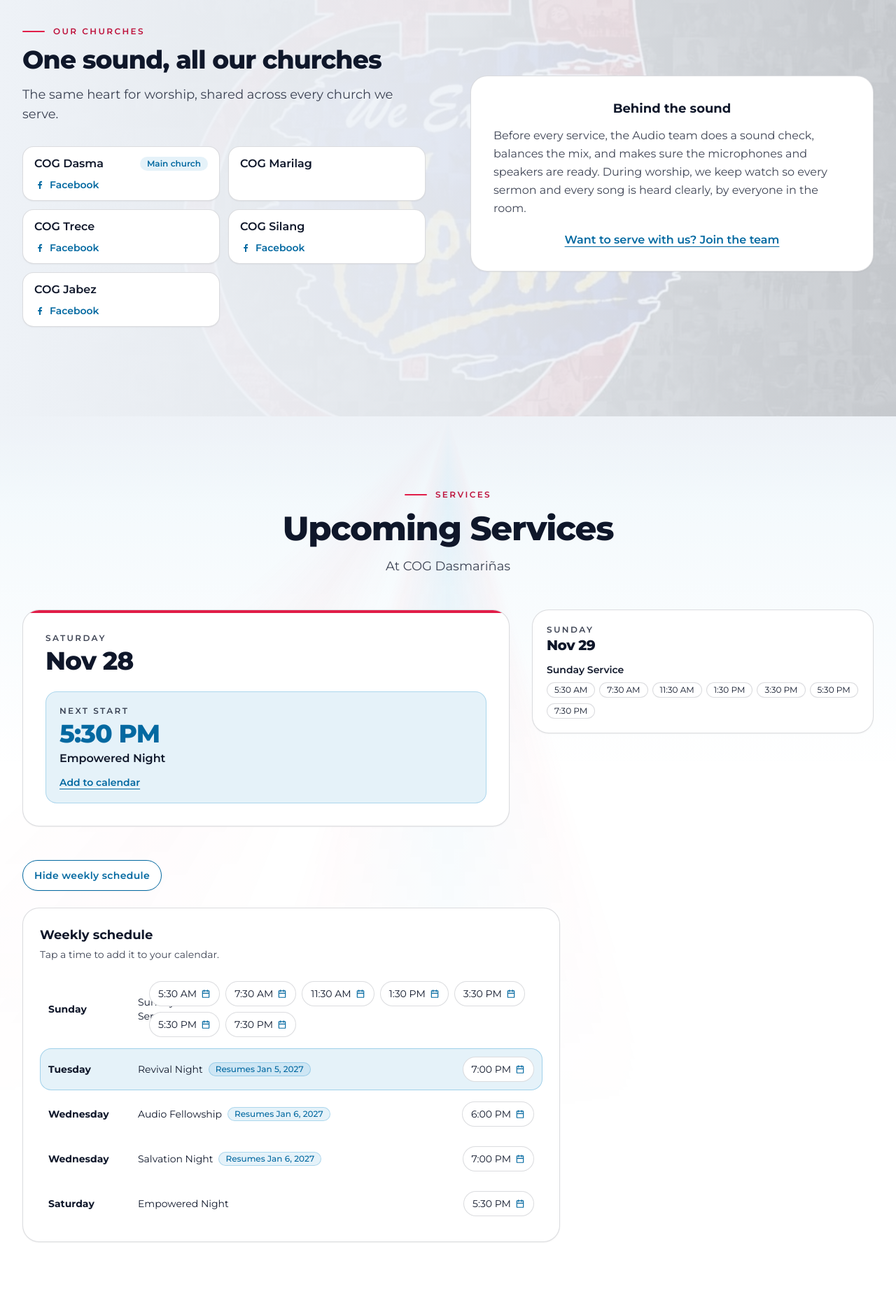
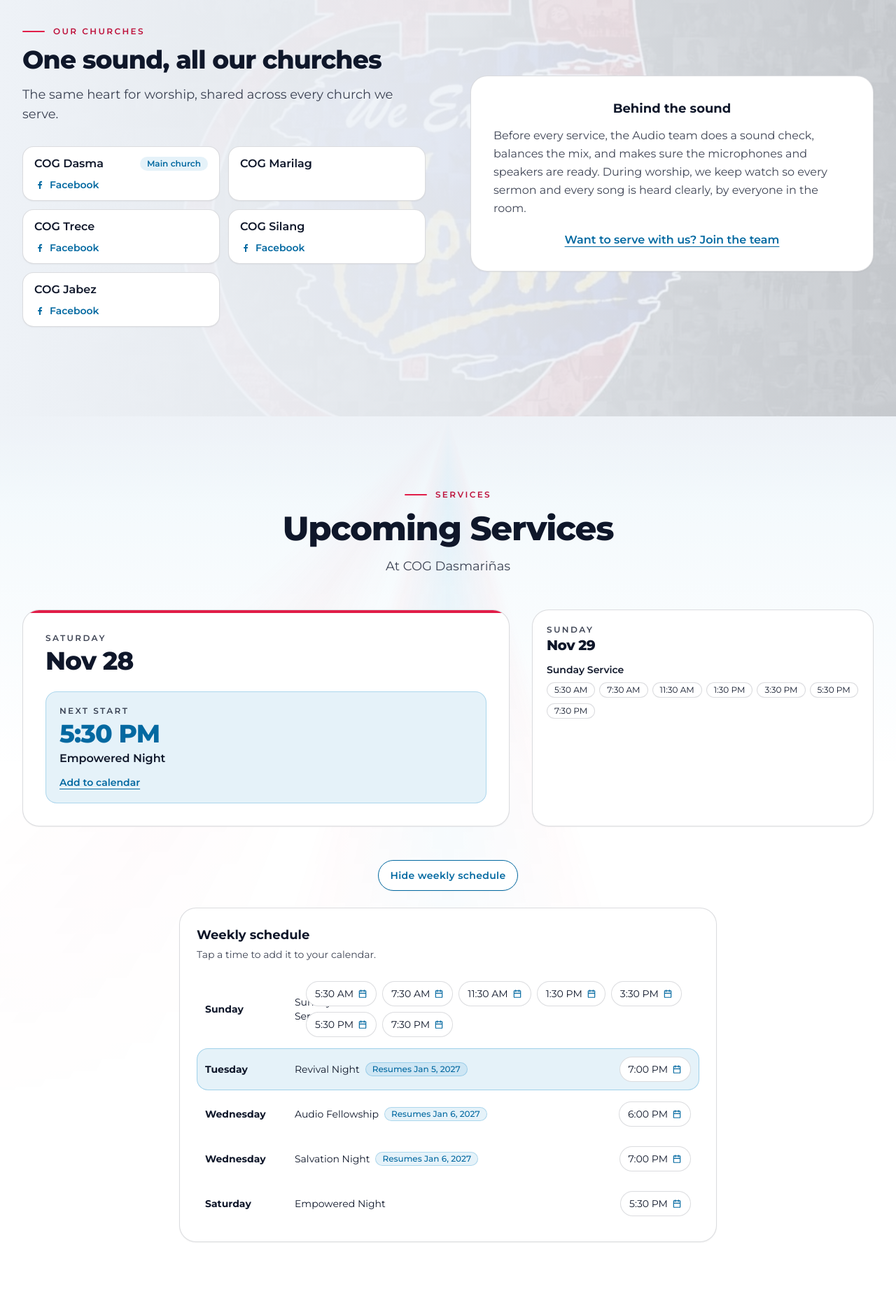
Before and after one commit to Loucho09/cog-audio-ministry, a Laravel app: page / in a window 1280 px wide, after a click on "See weekly schedule". Shown: the part 2640-4512 px from the top of the page at 70% size. Run offline with Laravel 12, Linux system fonts and the light colour scheme; data comes from the database, SQL or seed files in the repository; style sheets or scripts are compiled from the project's sources; some web fonts are replaced.

Commit message:
fix: polish homepage across tablet, laptop and phone widths
- Hero photo pinned bottom and width-fit on lg so its wordmark never
  overlaps the heading (1024-1920); object-left below lg
- What We Do panel and services cards stretch to equal heights;
  weekly schedule toggle centred
- Contact cards single column until xl; footer columns fit the email
- Church card names wrap with the badge; navbar name fits at 360px

Co-Authored-By: Claude Opus 5.5 <noreply@anthropic.com>

```diff
--- a/resources/views/components/home/churches.blade.php
+++ b/resources/views/components/home/churches.blade.php
@@ -33,8 +33,8 @@
                 <ul class="mt-8 grid gap-3 sm:grid-cols-2">
                     @foreach ($churches as $church)
                         <li class="flex flex-col gap-2 rounded-2xl border border-text/15 bg-surface px-4 py-3 shadow-sm dark:border-white/15 dark:bg-black/55 dark:shadow-none dark:backdrop-blur-sm">
-                            <div class="flex items-center justify-between gap-3">
-                                <span class="font-semibold text-text">{{ $church['name'] }}</span>
+                            <div class="flex flex-wrap items-center justify-between gap-x-3 gap-y-1">
+                                <span class="min-w-0 break-words font-semibold text-text">{{ $church['name'] }}</span>
                                 @if ($church['is_main'] ?? false)
                                     <span class="rounded-full bg-primary/10 px-2.5 py-0.5 text-xs font-semibold text-primary-dark dark:bg-white/15 dark:text-white">Main church</span>
                                 @endif
--- a/resources/views/components/home/contact.blade.php
+++ b/resources/views/components/home/contact.blade.php
@@ -21,7 +21,7 @@
 
         <div class="mt-12 grid gap-8 sm:mt-16 lg:col-span-8 lg:mt-0 {{ $address ? 'lg:grid-cols-2 lg:items-stretch lg:gap-10' : '' }}">
             @if ($hasContact)
-            <ul class="grid w-full gap-4 {{ $address ? '' : 'mx-auto max-w-2xl sm:grid-cols-2 lg:mx-0 lg:max-w-none' }}">
+            <ul class="grid w-full gap-4 {{ $address ? '' : 'mx-auto max-w-xl lg:mx-0 lg:max-w-none xl:grid-cols-2' }}">
                 @if ($email)
                     <li>
                         <a href="mailto:{{ $email }}" class="{{ $cardClasses }}">
--- a/resources/views/components/home/hero.blade.php
+++ b/resources/views/components/home/hero.blade.php
@@ -14,10 +14,11 @@
             height="609"
             fetchpriority="high"
             decoding="async"
-            class="absolute inset-0 -z-10 h-full w-full object-cover object-center lg:bottom-auto lg:h-auto lg:max-h-full lg:[mask-image:linear-gradient(to_bottom,black_65%,transparent)]"
+            class="absolute inset-0 -z-10 h-full w-full object-cover object-left lg:top-auto lg:h-auto lg:max-h-full lg:[mask-image:linear-gradient(to_top,black_65%,transparent)]"
         >
-        {{-- Desktop: fit the photo to the width (not cover) so the wide photo is not cropped on the left,
-             which pushed its wordmark behind the hero text at ~1440px. The bottom fades into the black section. --}}
+        {{-- Desktop: fit the photo to the width (not cover) and pin it to the bottom, so the photo's own
+             "COG Audio" wordmark sits low-right, below the h1 and right of the text column at 1024px and up.
+             The top edge fades into the black section. --}}
     </picture>
 
     {{-- Readability overlay. Darker on the left where the text sits; the photo's wordmark stays visible on the right.
--- a/resources/views/components/home/services.blade.php
+++ b/resources/views/components/home/services.blade.php
@@ -22,16 +22,16 @@
         @if ($soon->isEmpty() && $weekly->isEmpty())
             <p class="mt-10 text-center text-base text-text/80 sm:mt-12">Service times will be posted soon.</p>
         @else
-            <div class="mt-10 sm:mt-12 lg:grid lg:grid-cols-12 lg:items-start lg:gap-8">
+            <div class="mt-10 sm:mt-12 lg:grid lg:grid-cols-12 lg:items-stretch lg:gap-8">
                 @if ($spotlight)
-                    <div class="mx-auto max-w-3xl {{ $upcoming->isNotEmpty() ? 'lg:col-span-7' : 'lg:col-span-12' }} lg:mx-0 lg:max-w-none">
+                    <div class="mx-auto max-w-3xl {{ $upcoming->isNotEmpty() ? 'lg:col-span-7' : 'lg:col-span-12' }} lg:mx-0 lg:flex lg:max-w-none lg:flex-col lg:[&>*]:flex-1">
                         @include('components.home.partials.service-spotlight', ['day' => $spotlight, 'badge' => $spotlight['badge']])
                     </div>
                 @endif
 
                 @if ($upcoming->isNotEmpty())
                     {{-- Flex + centred on mobile. On lg, a stacked list in the right column beside the featured service. --}}
-                    <ul class="mt-6 flex flex-wrap justify-center gap-4 sm:mt-8 [&>li]:w-full {{ $spotlight ? 'lg:col-span-5' : 'lg:col-span-12' }} lg:mt-0 lg:flex-col lg:flex-nowrap lg:justify-start">
+                    <ul class="mt-6 flex flex-wrap justify-center gap-4 sm:mt-8 [&>li]:w-full {{ $spotlight ? 'lg:col-span-5' : 'lg:col-span-12' }} lg:mt-0 lg:flex-col lg:flex-nowrap lg:justify-start lg:[&>li]:flex-1">
                         @foreach ($upcoming as $day)
                             @include('components.home.partials.service-day', ['day' => $day, 'badge' => $day['badge']])
                         @endforeach
@@ -41,7 +41,7 @@
 
             @if ($weekly->isNotEmpty())
                 <div x-data="{ openWeekly: false }" class="mt-10 sm:mt-12">
-                    <div class="text-center lg:text-left">
+                    <div class="text-center">
                         <x-site.button
                             variant="secondary"
                             x-on:click="openWeekly = !openWeekly"
@@ -53,7 +53,7 @@
                         </x-site.button>
                     </div>
 
-                    <div id="weekly-schedule" x-show="openWeekly" x-cloak class="mx-auto mt-6 max-w-3xl lg:mx-0 rounded-3xl border border-text/15 bg-surface p-5 dark:bg-background shadow-sm sm:p-6">
+                    <div id="weekly-schedule" x-show="openWeekly" x-cloak class="mx-auto mt-6 max-w-3xl rounded-3xl border border-text/15 bg-surface p-5 dark:bg-background shadow-sm sm:p-6">
                         <h3 class="text-lg font-bold text-text">Weekly schedule</h3>
                         <p class="mt-1 text-sm text-text/80">Tap a time to add it to your calendar.</p>
                         <ul class="mt-4 space-y-1">
--- a/resources/views/components/home/what-we-do.blade.php
+++ b/resources/views/components/home/what-we-do.blade.php
@@ -52,7 +52,7 @@
         @endphp
 
         <div
-            class="mx-auto mt-12 sm:mt-16 lg:grid lg:grid-cols-12 lg:items-start lg:gap-8"
+            class="mx-auto mt-12 sm:mt-16 lg:grid lg:grid-cols-12 lg:items-stretch lg:gap-8"
             x-data="{
                 active: 0,
                 count: {{ $count }},
@@ -140,7 +140,7 @@
                         aria-labelledby="role-tab-{{ $index }}"
                         tabindex="0"
                         @class([
-                            'relative isolate overflow-hidden rounded-3xl border border-text/15 bg-surface p-6 shadow-sm transition-opacity duration-300 [grid-area:1/1] focus-visible:outline-none focus-visible:ring-2 focus-visible:ring-primary sm:p-10 motion-reduce:transition-none',
+                            'relative isolate overflow-hidden rounded-3xl border border-text/15 bg-surface p-6 shadow-sm transition-opacity duration-300 [grid-area:1/1] focus-visible:outline-none focus-visible:ring-2 focus-visible:ring-primary sm:p-10 motion-reduce:transition-none lg:flex lg:flex-col lg:justify-center lg:p-12',
                             'invisible opacity-0' => $index !== 0,
                         ])
                         :class="{ 'invisible opacity-0': active !== {{ $index }} }"
--- a/resources/views/components/site/footer.blade.php
+++ b/resources/views/components/site/footer.blade.php
@@ -19,7 +19,7 @@
 <footer class="relative isolate overflow-hidden border-t border-text/15 bg-surface">
     <x-site.glow tone="accent" class="-bottom-32 -right-24 hidden h-72 w-72 opacity-60 dark:block" />
 
-    <div class="mx-auto grid max-w-7xl gap-12 px-5 py-14 sm:px-6 sm:py-16 md:grid-cols-[1.4fr_1fr_1fr] lg:gap-16 lg:px-8">
+    <div class="mx-auto grid max-w-7xl gap-12 px-5 py-14 sm:px-6 sm:py-16 md:grid-cols-[minmax(0,1.3fr)_minmax(0,1fr)_auto] md:gap-10 lg:gap-16 lg:px-8">
 
         {{-- Brand --}}
         <div class="min-w-0">
--- a/resources/views/components/site/navbar.blade.php
+++ b/resources/views/components/site/navbar.blade.php
@@ -60,7 +60,7 @@
             @endif
 
             <span class="min-w-0 leading-tight">
-                <span class="block truncate text-sm font-bold text-text group-data-[solid=false]:text-white sm:text-base">{{ config('ministry.name') }}</span>
+                <span class="block truncate text-[0.8125rem] font-bold tracking-tight text-text group-data-[solid=false]:text-white sm:text-base">{{ config('ministry.name') }}</span>
                 <span class="block truncate text-xs text-text/70 group-data-[solid=false]:text-white/75">{{ config('ministry.subheader') }}</span>
             </span>
         </a>
```
